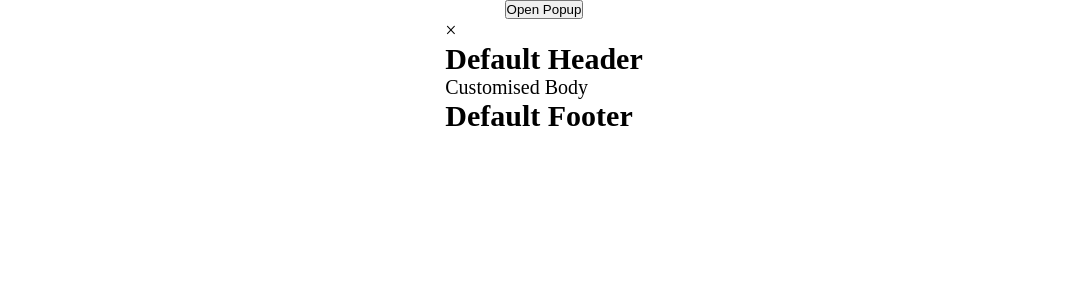
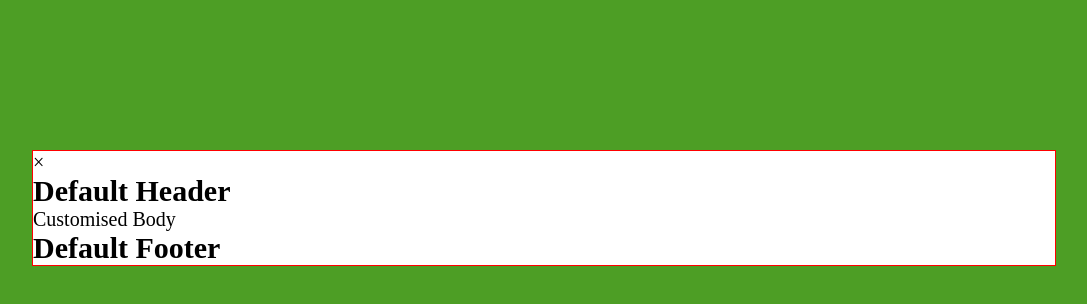
Before and after one commit to Khvede93/modal-popup, a React (Vite) app: page / in a window 1280 px wide. Both pictures are taken after a click on the button "Open Popup". Shown: the top 304 px of the page, without its empty margins (96-1183 px from the left). Built offline with nearby package versions, Linux system fonts and the light colour scheme.

Commit message:
temp hidePopup working functionality

```diff
--- a/src/components/modal-popup/ModalPopup.css
+++ b/src/components/modal-popup/ModalPopup.css
@@ -5,3 +5,23 @@
   flex-direction: column;
   align-items: center;
 }
+
+.popup-container {
+  position: fixed;
+  z-index: 1;
+  padding-top: 15rem;
+  left: 0;
+  top: 0;
+  background-color: #4d9e25;
+  width: 100%;
+  height: 100%;
+  overflow: auto;
+}
+
+.content {
+  position: relative;
+  background-color: #fff;
+  margin: auto;
+  border: 1px solid red;
+  width: 80%;
+}
--- a/src/components/modal-popup/ModalPopup.jsx
+++ b/src/components/modal-popup/ModalPopup.jsx
@@ -9,10 +9,19 @@ export const ModalPopup = () => {
     setShowPopup(true);
   }
 
+  function handleClickHidePopup() {
+    setShowPopup(false);
+  }
+
   return (
     <div className='modal-popup-container'>
       <button onClick={handleClickShowPopup}>Open Popup</button>
-      {shopPopup && <Popup body={<div>Customised Body</div>} />}
+      {shopPopup && (
+        <Popup
+          body={<div>Customised Body</div>}
+          handleHide={handleClickHidePopup}
+        />
+      )}
     </div>
   );
 };
--- a/src/components/modal-popup/Popup.jsx
+++ b/src/components/modal-popup/Popup.jsx
@@ -1,11 +1,13 @@
 import React from 'react';
 
-export const Popup = ({ id, header, body, footer }) => {
+export const Popup = ({ id, header, body, footer, handleHide }) => {
   return (
     <div id={id || 'Popup'} className='popup-container'>
       <div className='content'>
         <div className='header'>
-          <span className='close-popup-icon'>&times;</span>
+          <span className='close-popup-icon' onClick={handleHide}>
+            &times;
+          </span>
           <h2>{header ? header : 'Default Header'}</h2>
         </div>
         <div className='body'>
```
